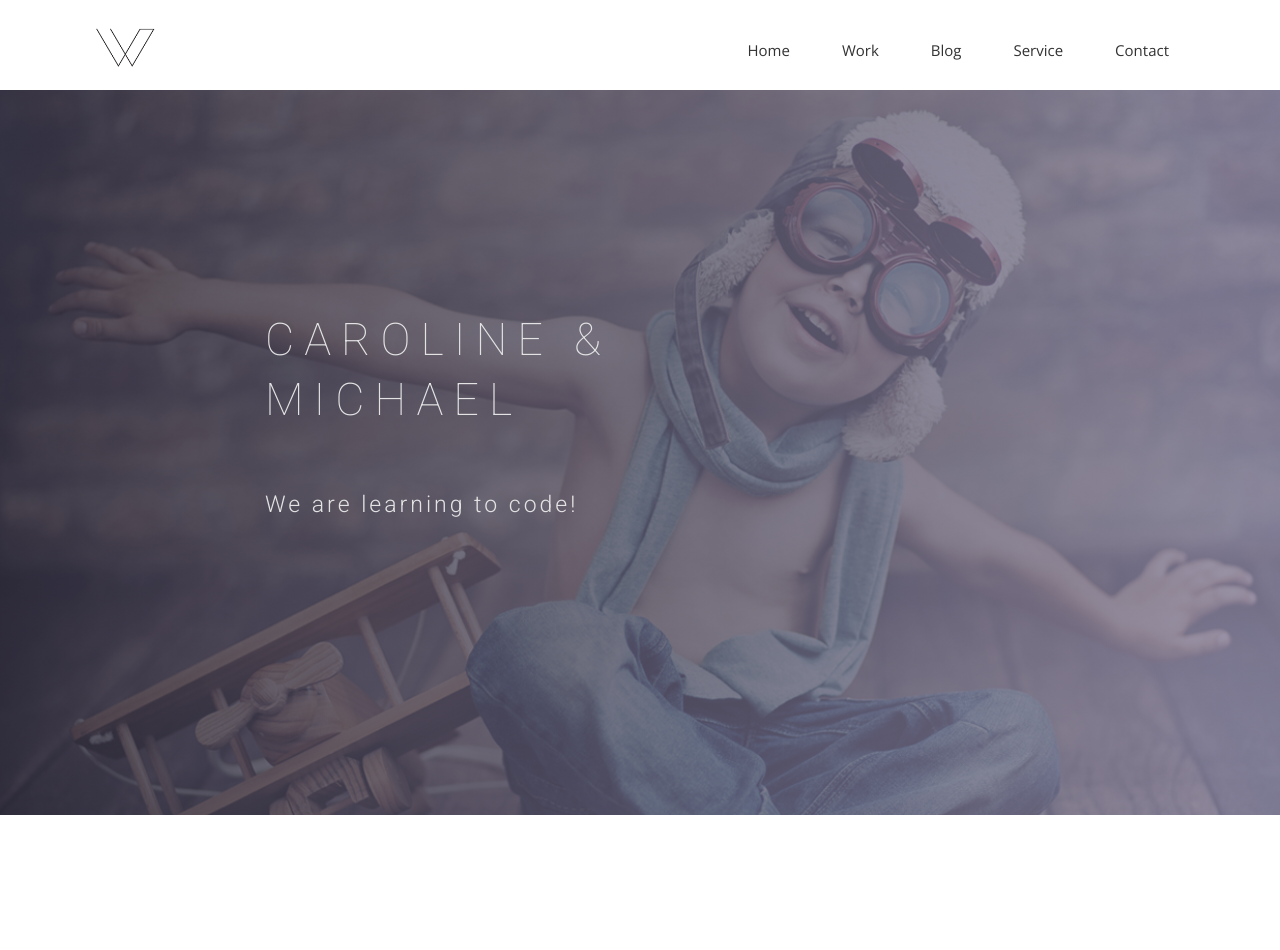
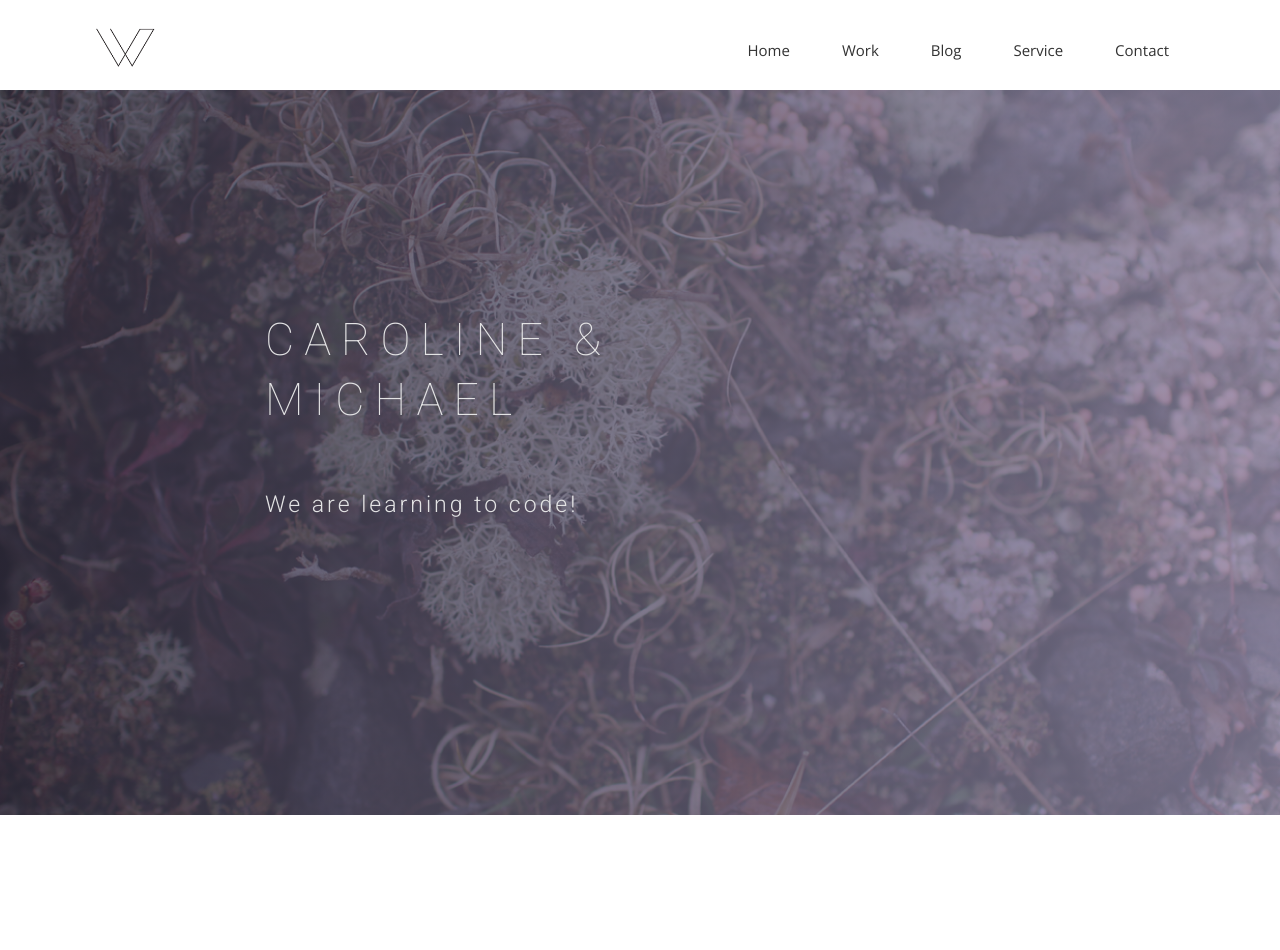
Before and after one commit to wynspeare/wynspeare.github.io, a Jekyll site: the page built from index.html, in a window 1280 px wide. Shown: the top 950 px of the page. Built offline with Jekyll 4.4.1, drawn with Linux system fonts in a browser that asks for light colours; nearby versions of some CDN libraries; some web fonts are replaced.

Commit message:
Css Backgrounds

```diff
--- a/css/airspace.css
+++ b/css/airspace.css
@@ -97,7 +97,7 @@
 	Slider Start
 --*/
 #slider {
-  background: url("../img/slider-bg.jpg") no-repeat;
+  background: url("../img/slider.jpg") no-repeat;
   background-size: cover;
   background-attachment: fixed;
   background-position: 10% 0%;
@@ -231,7 +231,7 @@
 	Feature Start
 --*/
 #feature {
-  background: url("../img/featue-bg.jpg");
+  background: url("../img/feature.jpg");
   background-position: 50% 94px;
   width: 100%;
   display: block;
```
Also changed, not shown: 1 other file.
